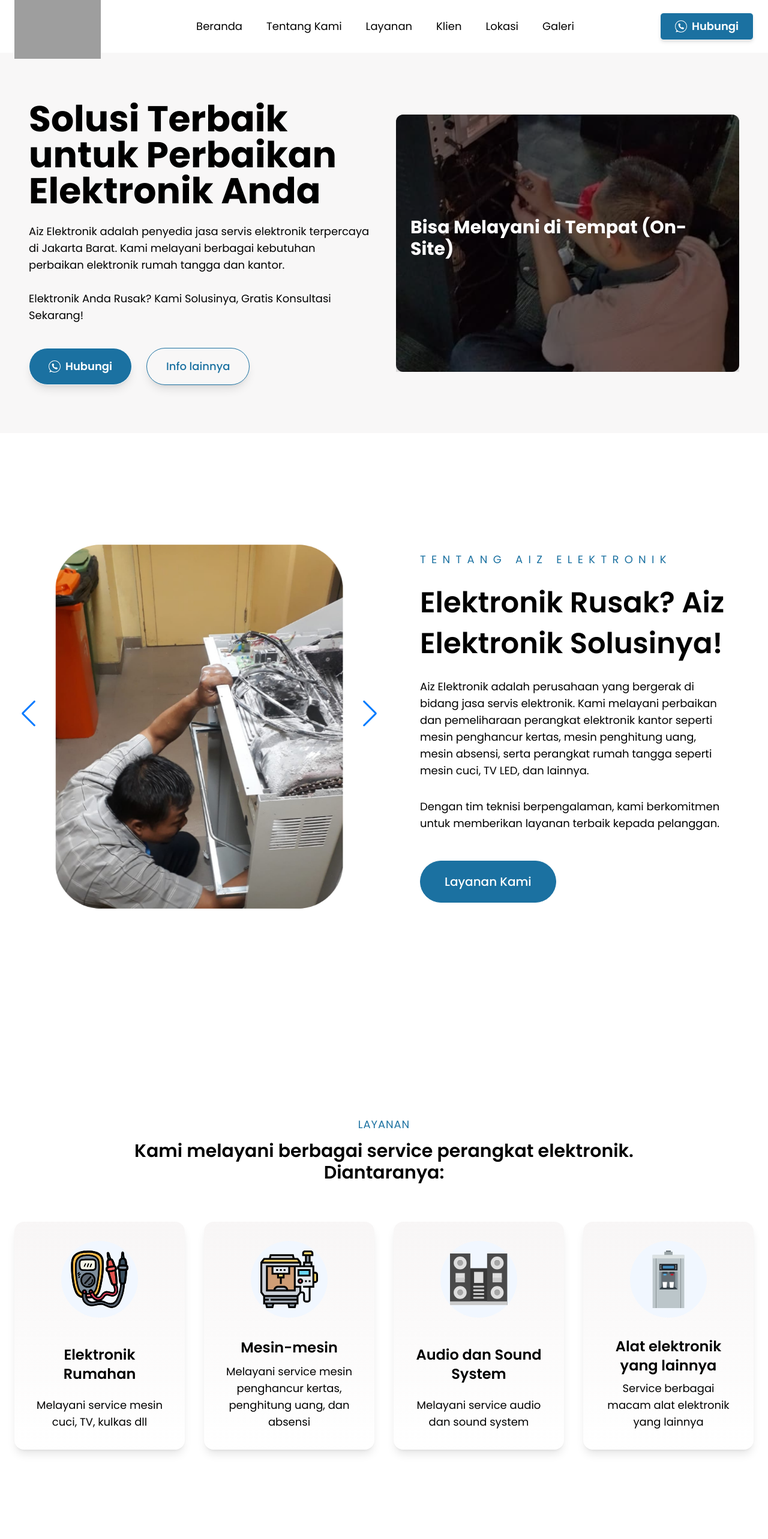
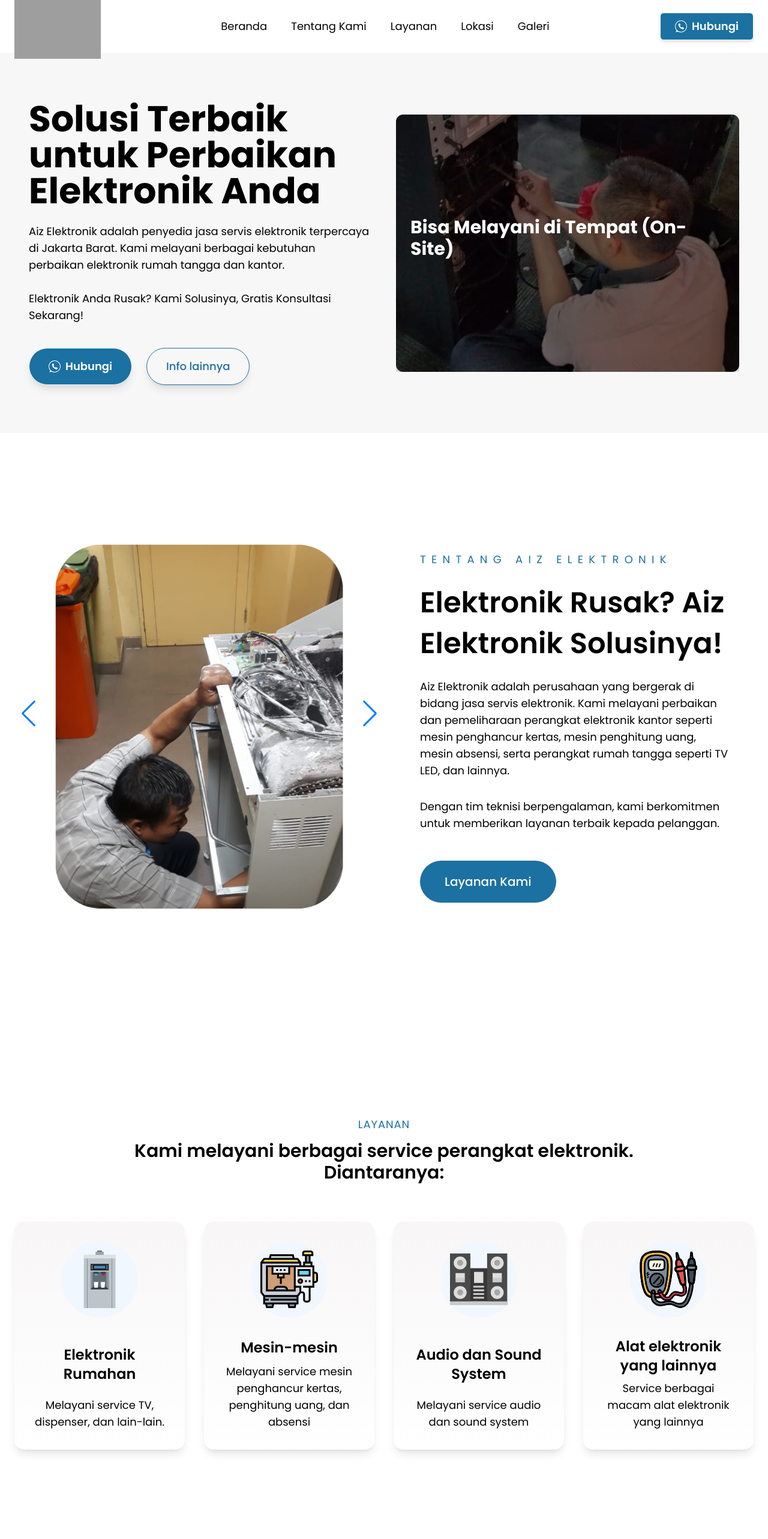
Before and after one commit to salmanalfarisi29/web-company-profile-aiz-elektronik, a Next.js app in the folder aiz-landing-page/: page / in a window 1280 px wide. Shown: the top 2566 px of the page at 60% size. Built offline with nearby package versions, Linux system fonts and the light colour scheme; grey boxes are pictures that could not be loaded.

Commit message:
FIX : HAPUS CLIENT

```diff
--- a/aiz-landing-page/app/components/Cook/index.tsx
+++ b/aiz-landing-page/app/components/Cook/index.tsx
@@ -67,7 +67,7 @@ const Cook = () => {
                 servis elektronik. Kami melayani perbaikan dan pemeliharaan
                 perangkat elektronik kantor seperti mesin penghancur kertas,
                 mesin penghitung uang, mesin absensi, serta perangkat rumah
-                tangga seperti mesin cuci, TV LED, dan lainnya.
+                tangga seperti TV LED, dan lainnya.
               </p>
               <p className="text-black md:text-lg font-normal mb-12 text-start">
                 Dengan tim teknisi berpengalaman, kami berkomitmen untuk
--- a/aiz-landing-page/app/components/Navbar/Drawerdata.tsx
+++ b/aiz-landing-page/app/components/Navbar/Drawerdata.tsx
@@ -12,7 +12,7 @@ const navigation: NavigationItem[] = [
     { name: 'Beranda', href: '#home-section', current: false },
     { name: 'Tentang Kami', href: '#cook-section', current: false },
     { name: 'Layanan', href: '#about-section', current: false },
-    { name: 'Klien', href: '#client-section', current: false },
+    // { name: 'Klien', href: '#client-section', current: false },
     { name: 'Lokasi', href: '#location-section', current: false },
     { name: 'Galeri', href: '#gallery-section', current: false },
 ];
--- a/aiz-landing-page/app/components/Navbar/Navbar.tsx
+++ b/aiz-landing-page/app/components/Navbar/Navbar.tsx
@@ -17,7 +17,7 @@ const navigation: NavigationItem[] = [
     { name: 'Beranda', href: '#home-section', current: false },
     { name: 'Tentang Kami', href: '#cook-section', current: false },
     { name: 'Layanan', href: '#about-section', current: false },
-    { name: 'Klien', href: '#client-section', current: false },
+    // { name: 'Klien', href: '#client-section', current: false },
     { name: 'Lokasi', href: '#location-section', current: false },
     { name: 'Galeri', href: '#gallery-section', current: false },
 ]
--- a/aiz-landing-page/app/components/Work/index.tsx
+++ b/aiz-landing-page/app/components/Work/index.tsx
@@ -11,9 +11,9 @@ interface cardDataType {
 
 const cardData: cardDataType[] = [
   {
-    imgSrc: "/images/Features/elektronik.svg",
+    imgSrc: "/images/Features/dispenser.svg",
     heading: "Elektronik Rumahan",
-    subheading: "Melayani service mesin cuci, TV, kulkas dll",
+    subheading: "Melayani service TV, dispenser, dan lain-lain.",
   },
   {
     imgSrc: "/images/Features/mesin.svg",
@@ -26,7 +26,7 @@ const cardData: cardDataType[] = [
     subheading: "Melayani service audio dan sound system",
   },
   {
-    imgSrc: "/images/Features/dispenser.svg",
+    imgSrc: "/images/Features/elektronik.svg",
     heading: "Alat elektronik yang lainnya",
     subheading: "Service berbagai macam alat elektronik yang lainnya",
   },
--- a/aiz-landing-page/app/page.tsx
+++ b/aiz-landing-page/app/page.tsx
@@ -4,7 +4,7 @@ import Cook from './components/Cook/index';
 // import Expert from './components/Expert/index';
 import Gallery from './components/Gallery/index';
 // import Newsletter from './components/Newsletter/Newsletter';
-import ClientLogos from "./components/ClientLogos";
+// import ClientLogos from "./components/ClientLogos";
 import Lokasi from "./components/Lokasi";
 import Ups from "./components/Ups";
 
@@ -16,7 +16,7 @@ export default function Home() {
       <Cook />
       <Features />
       <Ups />
-      <ClientLogos />
+      {/* <ClientLogos /> */}
       <Lokasi />
       {/* <Expert /> */}
       <Gallery />
```
